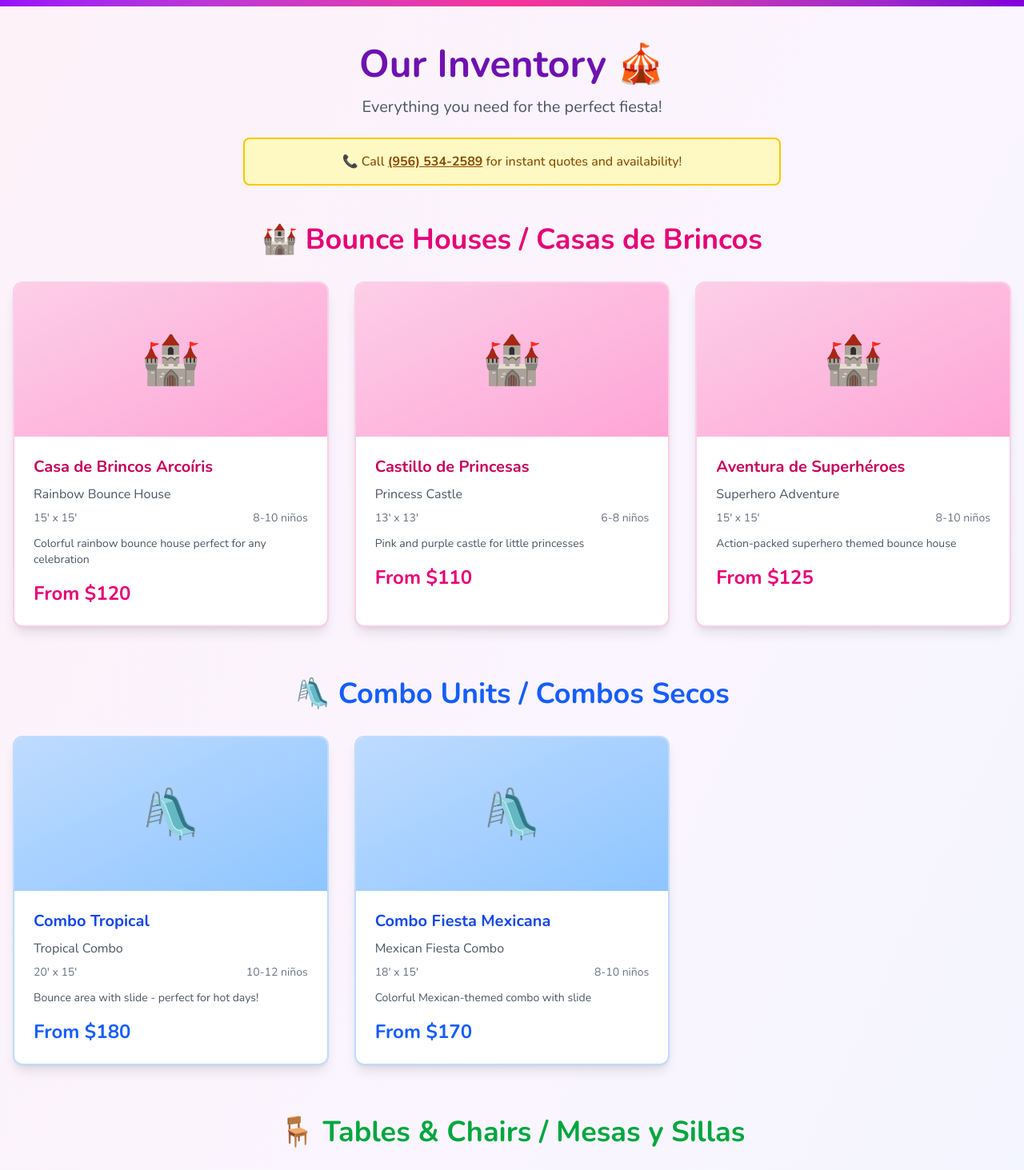
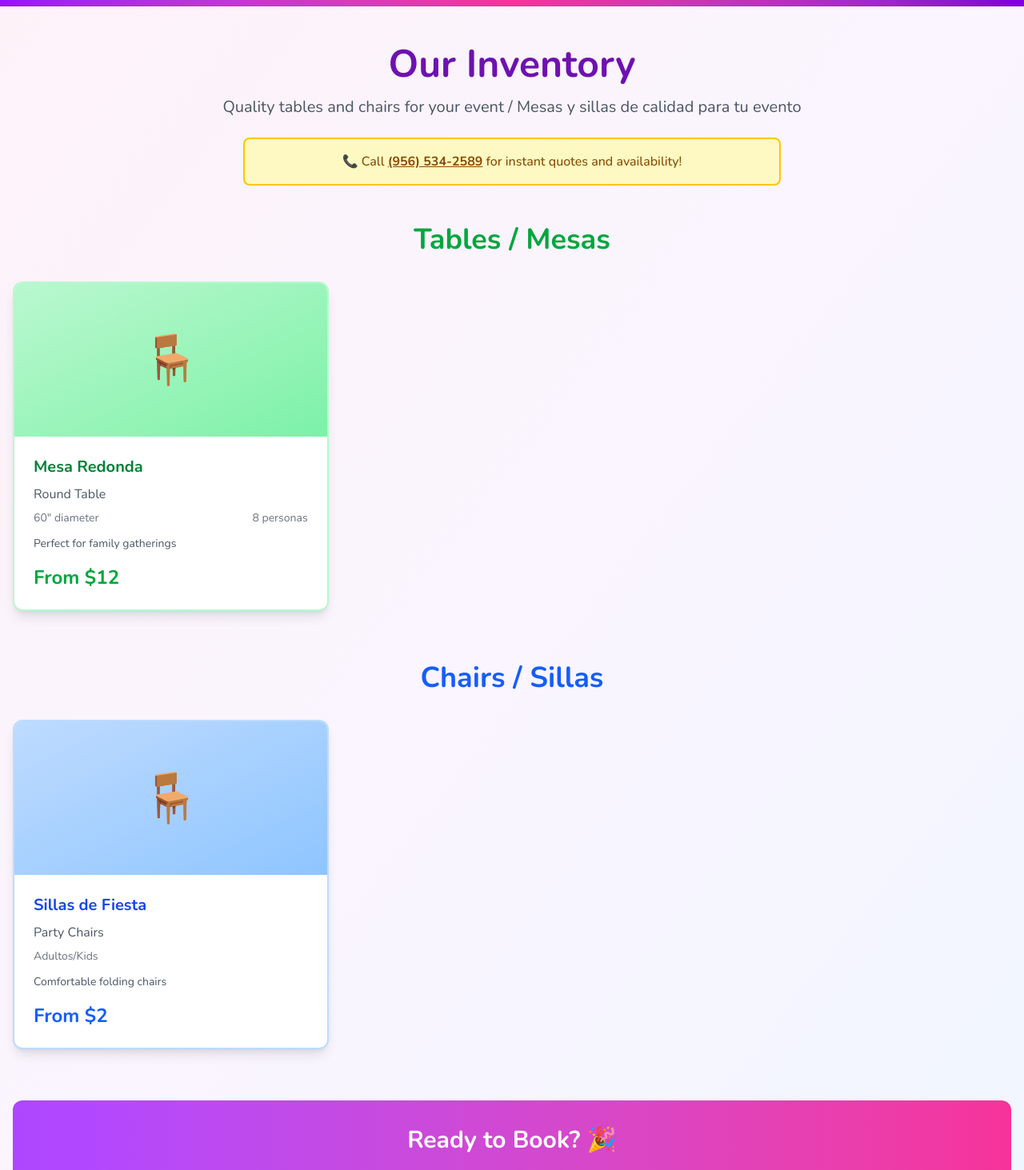
Before and after one commit to rosendot/rosendo_party_rentals_website, a Next.js app in the folder frontend/: page /inventory in a window 1280 px wide. Shown: the part 80-1543 px from the top of the page at 80% size. Built offline with nearby package versions, Linux system fonts and the light colour scheme.

Commit message:
Simplify inventory to tables and chairs only
Remove bounce houses, combos, and add-ons from inventory. Update inventory data structure and both inventory and rental-info pages to focus exclusively on table and chair rentals. Adjust pricing, setup requirements, and safety information accordingly.

```diff
--- a/frontend/src/app/inventory/page.tsx
+++ b/frontend/src/app/inventory/page.tsx
@@ -8,10 +8,10 @@ export default function Inventory() {
                 {/* Header */}
                 <div className="text-center mb-12">
                     <h1 className="text-5xl font-bold text-purple-800 mb-4">
-                        Our Inventory 🎪
+                        Our Inventory
                     </h1>
                     <p className="text-xl text-gray-600 mb-6">
-                        Everything you need for the perfect fiesta!
+                        Quality tables and chairs for your event / Mesas y sillas de calidad para tu evento
                     </p>
                     <div className="bg-yellow-100 border-2 border-yellow-400 rounded-lg p-4 max-w-2xl mx-auto">
                         <p className="text-yellow-800 font-medium">
@@ -20,73 +20,13 @@ export default function Inventory() {
                     </div>
                 </div>
 
-                {/* Bounce Houses */}
+                {/* Tables */}
                 <section className="mb-16">
-                    <h2 className="text-4xl font-bold text-pink-600 mb-8 text-center">
-                        🏰 Bounce Houses / Casas de Brincos
+                    <h2 className="text-4xl font-bold text-green-600 mb-8 text-center">
+                        Tables / Mesas
                     </h2>
                     <div className="grid md:grid-cols-2 lg:grid-cols-3 gap-8">
-                        {inventoryData.bounceHouses.map((item) => (
-                            <div key={item.id} className="bg-white rounded-xl shadow-lg hover:shadow-xl transition-all transform hover:scale-105 overflow-hidden border-2 border-pink-200">
-                                <div className="h-48 bg-gradient-to-br from-pink-200 to-pink-300 flex items-center justify-center">
-                                    <span className="text-6xl">🏰</span>
-                                </div>
-                                <div className="p-6">
-                                    <h3 className="text-xl font-bold text-pink-700 mb-2">
-                                        {item.name}
-                                    </h3>
-                                    <p className="text-gray-600 mb-2">{item.englishName}</p>
-                                    <div className="flex justify-between items-center mb-3">
-                                        <span className="text-sm text-gray-500">{item.size}</span>
-                                        <span className="text-sm text-gray-500">{item.capacity}</span>
-                                    </div>
-                                    <p className="text-sm text-gray-600 mb-4">{item.description}</p>
-                                    <div className="text-2xl font-bold text-pink-600">
-                                        From ${item.priceFrom}
-                                    </div>
-                                </div>
-                            </div>
-                        ))}
-                    </div>
-                </section>
-
-                {/* Combo Units */}
-                <section className="mb-16">
-                    <h2 className="text-4xl font-bold text-blue-600 mb-8 text-center">
-                        🛝 Combo Units / Combos Secos
-                    </h2>
-                    <div className="grid md:grid-cols-2 lg:grid-cols-3 gap-8">
-                        {inventoryData.combos.map((item) => (
-                            <div key={item.id} className="bg-white rounded-xl shadow-lg hover:shadow-xl transition-all transform hover:scale-105 overflow-hidden border-2 border-blue-200">
-                                <div className="h-48 bg-gradient-to-br from-blue-200 to-blue-300 flex items-center justify-center">
-                                    <span className="text-6xl">🛝</span>
-                                </div>
-                                <div className="p-6">
-                                    <h3 className="text-xl font-bold text-blue-700 mb-2">
-                                        {item.name}
-                                    </h3>
-                                    <p className="text-gray-600 mb-2">{item.englishName}</p>
-                                    <div className="flex justify-between items-center mb-3">
-                                        <span className="text-sm text-gray-500">{item.size}</span>
-                                        <span className="text-sm text-gray-500">{item.capacity}</span>
-                                    </div>
-                                    <p className="text-sm text-gray-600 mb-4">{item.description}</p>
-                                    <div className="text-2xl font-bold text-blue-600">
-                                        From ${item.priceFrom}
-                                    </div>
-                                </div>
-                            </div>
-                        ))}
-                    </div>
-                </section>
-
-                {/* Tables & Chairs */}
-                <section className="mb-16">
-                    <h2 className="text-4xl font-bold text-green-600 mb-8 text-center">
-                        🪑 Tables & Chairs / Mesas y Sillas
-                    </h2>
-                    <div className="grid md:grid-cols-2 lg:grid-cols-3 gap-8">
-                        {inventoryData.tablesChairs.map((item) => (
+                        {inventoryData.tables.map((item) => (
                             <div key={item.id} className="bg-white rounded-xl shadow-lg hover:shadow-xl transition-all transform hover:scale-105 overflow-hidden border-2 border-green-200">
                                 <div className="h-48 bg-gradient-to-br from-green-200 to-green-300 flex items-center justify-center">
                                     <span className="text-6xl">🪑</span>
@@ -110,24 +50,27 @@ export default function Inventory() {
                     </div>
                 </section>
 
-                {/* Add-ons */}
+                {/* Chairs */}
                 <section className="mb-16">
-                    <h2 className="text-4xl font-bold text-yellow-600 mb-8 text-center">
-                        🍿 Party Add-ons / Extras de Fiesta
+                    <h2 className="text-4xl font-bold text-blue-600 mb-8 text-center">
+                        Chairs / Sillas
                     </h2>
                     <div className="grid md:grid-cols-2 lg:grid-cols-3 gap-8">
-                        {inventoryData.addOns.map((item) => (
-                            <div key={item.id} className="bg-white rounded-xl shadow-lg hover:shadow-xl transition-all transform hover:scale-105 overflow-hidden border-2 border-yellow-200">
-                                <div className="h-48 bg-gradient-to-br from-yellow-200 to-yellow-300 flex items-center justify-center">
-                                    <span className="text-6xl">🍿</span>
+                        {inventoryData.chairs.map((item) => (
+                            <div key={item.id} className="bg-white rounded-xl shadow-lg hover:shadow-xl transition-all transform hover:scale-105 overflow-hidden border-2 border-blue-200">
+                                <div className="h-48 bg-gradient-to-br from-blue-200 to-blue-300 flex items-center justify-center">
+                                    <span className="text-6xl">🪑</span>
                                 </div>
                                 <div className="p-6">
-                                    <h3 className="text-xl font-bold text-yellow-700 mb-2">
+                                    <h3 className="text-xl font-bold text-blue-700 mb-2">
                                         {item.name}
                                     </h3>
                                     <p className="text-gray-600 mb-2">{item.englishName}</p>
+                                    <div className="flex justify-between items-center mb-3">
+                                        <span className="text-sm text-gray-500">{item.capacity}</span>
+                                    </div>
                                     <p className="text-sm text-gray-600 mb-4">{item.description}</p>
-                                    <div className="text-2xl font-bold text-yellow-600">
+                                    <div className="text-2xl font-bold text-blue-600">
                                         From ${item.priceFrom}
                                     </div>
                                 </div>
--- a/frontend/src/app/rental-info/page.tsx
+++ b/frontend/src/app/rental-info/page.tsx
@@ -26,57 +26,25 @@ export default function RentalInfo() {
 
                             <div className="space-y-4">
                                 <div className="border-b border-green-100 pb-4">
-                                    <h3 className="text-xl font-bold text-green-600 mb-2">🏰 Bounce Houses</h3>
+                                    <h3 className="text-xl font-bold text-green-600 mb-2">🪑 Tables / Mesas</h3>
                                     <div className="flex justify-between">
-                                        <span>Standard (13x13)</span>
-                                        <span className="font-bold">$110 - $125</span>
-                                    </div>
-                                    <div className="flex justify-between">
-                                        <span>Large (15x15)</span>
-                                        <span className="font-bold">$120 - $140</span>
-                                    </div>
-                                </div>
-
-                                <div className="border-b border-green-100 pb-4">
-                                    <h3 className="text-xl font-bold text-green-600 mb-2">🛝 Combo Units</h3>
-                                    <div className="flex justify-between">
-                                        <span>Dry Combos</span>
-                                        <span className="font-bold">$170 - $200</span>
-                                    </div>
-                                    <div className="flex justify-between">
-                                        <span>Large Combos</span>
-                                        <span className="font-bold">$180 - $220</span>
-                                    </div>
-                                </div>
-
-                                <div className="border-b border-green-100 pb-4">
-                                    <h3 className="text-xl font-bold text-green-600 mb-2">🪑 Tables & Chairs</h3>
-                                    <div className="flex justify-between">
-                                        <span>Round Tables (60")</span>
+                                        <span>Round Tables (60") / Mesas Redondas</span>
                                         <span className="font-bold">$12 each</span>
-                                    </div>
-                                    <div className="flex justify-between">
-                                        <span>Folding Chairs</span>
-                                        <span className="font-bold">$2 each</span>
                                     </div>
                                 </div>
 
                                 <div>
-                                    <h3 className="text-xl font-bold text-green-600 mb-2">🍿 Concessions</h3>
+                                    <h3 className="text-xl font-bold text-green-600 mb-2">🪑 Chairs / Sillas</h3>
                                     <div className="flex justify-between">
-                                        <span>Popcorn Machine</span>
-                                        <span className="font-bold">$40 + supplies</span>
-                                    </div>
-                                    <div className="flex justify-between">
-                                        <span>Snow Cone Machine</span>
-                                        <span className="font-bold">$45 + supplies</span>
+                                        <span>Folding Chairs / Sillas Plegables</span>
+                                        <span className="font-bold">$2 each</span>
                                     </div>
                                 </div>
                             </div>
 
                             <div className="mt-6 bg-yellow-50 p-4 rounded-lg border border-yellow-300">
                                 <p className="text-yellow-800 text-sm font-medium">
-                                    💡 <strong>Package Deals Available!</strong> Save money by combining multiple items.
+                                    💡 <strong>Package Deals Available!</strong> Save money by renting multiple tables and chairs together.
                                 </p>
                             </div>
                         </div>
@@ -149,56 +117,56 @@ export default function RentalInfo() {
                                 </div>
 
                                 <div>
-                                    <h3 className="text-xl font-bold text-purple-600 mb-3">🛡️ Safety & Supervision</h3>
+                                    <h3 className="text-xl font-bold text-purple-600 mb-3">🛡️ Care & Safety</h3>
                                     <ul className="space-y-2 text-gray-700">
-                                        <li>• Adult supervision required at all times</li>
-                                        <li>• No shoes, glasses, or sharp objects in bounce houses</li>
-                                        <li>• Age/weight limits strictly enforced</li>
+                                        <li>• Please use tables and chairs as intended</li>
+                                        <li>• Do not stand on tables or chairs</li>
+                                        <li>• Maximum weight capacity: 250 lbs per chair</li>
                                         <li>• Customer responsible for any damages</li>
-                                        <li>• We provide safety rules with each rental</li>
+                                        <li>• Report any issues immediately</li>
                                     </ul>
                                 </div>
                             </div>
                         </div>
 
-                        {/* Weather & Setup */}
+                        {/* Setup & Delivery */}
                         <div className="bg-white p-8 rounded-xl shadow-lg border-2 border-orange-200">
                             <h2 className="text-3xl font-bold text-orange-700 mb-6 flex items-center">
-                                <span className="mr-3">🌤️</span>
-                                Weather & Setup / Clima y Instalación
+                                <span className="mr-3">🚚</span>
+                                Setup & Delivery / Instalación y Entrega
                             </h2>
 
                             <div className="space-y-6">
                                 <div>
-                                    <h3 className="text-xl font-bold text-orange-600 mb-3">☀️ Weather Policy</h3>
+                                    <h3 className="text-xl font-bold text-orange-600 mb-3">🏠 Delivery Requirements</h3>
                                     <ul className="space-y-2 text-gray-700">
-                                        <li>• Light rain: Events can continue (covered areas)</li>
-                                        <li>• Heavy rain/storms: Free rescheduling available</li>
-                                        <li>• Lightning: Immediate shutdown for safety</li>
-                                        <li>• Wind over 25 mph: Units must be deflated</li>
-                                        <li>• We monitor weather and will contact you</li>
-                                    </ul>
-                                </div>
-
-                                <div>
-                                    <h3 className="text-xl font-bold text-orange-600 mb-3">🏠 Setup Requirements</h3>
-                                    <ul className="space-y-2 text-gray-700">
-                                        <li>• Level ground with 3ft clearance on all sides</li>
-                                        <li>• Access to electrical outlet within 100ft</li>
-                                        <li>• Clear path for delivery (gates, doors)</li>
-                                        <li>• No sprinkler systems in setup area</li>
-                                        <li>• We provide extension cords and stakes</li>
+                                        <li>• Clear path for delivery (gates, doors, walkways)</li>
+                                        <li>• Access to setup area for unloading</li>
+                                        <li>• Someone must be present for delivery and pickup</li>
+                                        <li>• Notify us of any stairs or difficult access</li>
+                                        <li>• We handle all setup and breakdown</li>
                                     </ul>
                                 </div>
 
                                 <div>
                                     <h3 className="text-xl font-bold text-orange-600 mb-3">📏 Space Requirements</h3>
                                     <ul className="space-y-2 text-gray-700">
-                                        <li>• 13x13 Bounce House: 16x16 space minimum</li>
-                                        <li>• 15x15 Bounce House: 18x18 space minimum</li>
-                                        <li>• Combo Units: 23x18 space minimum</li>
-                                        <li>• Tables: 8ft diameter clear space each</li>
-                                        <li>• Ask us to help measure your space!</li>
+                                        <li>• Round Tables (60"): 8ft diameter clear space each</li>
+                                        <li>• Chairs: Allow 2-3 feet per chair</li>
+                                        <li>• Indoor or outdoor setup available</li>
+                                        <li>• We recommend measuring your space beforehand</li>
+                                        <li>• Call us to help plan your layout!</li>
+                                    </ul>
+                                </div>
+
+                                <div>
+                                    <h3 className="text-xl font-bold text-orange-600 mb-3">⚡ Setup Details</h3>
+                                    <ul className="space-y-2 text-gray-700">
+                                        <li>• Tables and chairs arrive clean and ready to use</li>
+                                        <li>• We set up at your preferred location</li>
+                                        <li>• Setup typically takes 15-30 minutes</li>
+                                        <li>• Pickup scheduled after your event ends</li>
+                                        <li>• No cleaning required - we handle it all!</li>
                                     </ul>
                                 </div>
                             </div>
@@ -235,13 +203,13 @@ export default function RentalInfo() {
                     <div className="bg-red-100 border-2 border-red-300 p-6 rounded-xl">
                         <h4 className="text-xl font-bold text-red-700 mb-3 flex items-center">
                             <span className="mr-2">⚠️</span>
-                            Important Safety Notes
+                            Important Care Notes
                         </h4>
                         <ul className="text-red-600 space-y-1 text-sm">
-                            <li>• No food, drinks, or gum in bounce houses</li>
-                            <li>• Separate smaller kids from bigger kids</li>
-                            <li>• Maximum occupancy limits must be followed</li>
-                            <li>• Adult must supervise at all times</li>
+                            <li>• Use tables and chairs as intended only</li>
+                            <li>• Do not drag furniture on rough surfaces</li>
+                            <li>• Keep away from open flames or heat sources</li>
+                            <li>• Maximum weight capacity: 250 lbs per chair</li>
                             <li>• Report any damage immediately</li>
                         </ul>
                     </div>
@@ -253,10 +221,10 @@ export default function RentalInfo() {
                         </h4>
                         <ul className="text-green-600 space-y-1 text-sm">
                             <li>• Professional delivery and setup</li>
-                            <li>• Extension cords and blowers</li>
-                            <li>• Stakes or sandbags for anchoring</li>
-                            <li>• Safety instructions and rules</li>
+                            <li>• Clean, sanitized tables and chairs</li>
+                            <li>• Setup at your preferred location</li>
                             <li>• Pickup and breakdown service</li>
+                            <li>• No cleaning required from you</li>
                         </ul>
                     </div>
                 </div>
--- a/frontend/src/data/inventory.json
+++ b/frontend/src/data/inventory.json
@@ -1,71 +1,7 @@
 {
-    "bounceHouses": [
+    "chairs": [
         {
-            "id": "bh001",
-            "name": "Casa de Brincos Arcoíris",
-            "englishName": "Rainbow Bounce House",
-            "size": "15' x 15'",
-            "capacity": "8-10 niños",
-            "priceFrom": 120,
-            "image": "/images/rainbow-bounce.jpg",
-            "description": "Colorful rainbow bounce house perfect for any celebration"
-        },
-        {
-            "id": "bh002",
-            "name": "Castillo de Princesas",
-            "englishName": "Princess Castle",
-            "size": "13' x 13'",
-            "capacity": "6-8 niños",
-            "priceFrom": 110,
-            "image": "/images/princess-castle.jpg",
-            "description": "Pink and purple castle for little princesses"
-        },
-        {
-            "id": "bh003",
-            "name": "Aventura de Superhéroes",
-            "englishName": "Superhero Adventure",
-            "size": "15' x 15'",
-            "capacity": "8-10 niños",
-            "priceFrom": 125,
-            "image": "/images/superhero-bounce.jpg",
-            "description": "Action-packed superhero themed bounce house"
-        }
-    ],
-    "combos": [
-        {
-            "id": "cb001",
-            "name": "Combo Tropical",
-            "englishName": "Tropical Combo",
-            "size": "20' x 15'",
-            "capacity": "10-12 niños",
-            "priceFrom": 180,
-            "image": "/images/tropical-combo.jpg",
-            "description": "Bounce area with slide - perfect for hot days!"
-        },
-        {
-            "id": "cb002",
-            "name": "Combo Fiesta Mexicana",
-            "englishName": "Mexican Fiesta Combo",
-            "size": "18' x 15'",
-            "capacity": "8-10 niños",
-            "priceFrom": 170,
-            "image": "/images/fiesta-combo.jpg",
-            "description": "Colorful Mexican-themed combo with slide"
-        }
-    ],
-    "tablesChairs": [
-        {
-            "id": "tc001",
-            "name": "Mesa Redonda",
-            "englishName": "Round Table",
-            "size": "60\" diameter",
-            "capacity": "8 personas",
-            "priceFrom": 12,
-            "image": "/images/round-table.jpg",
-            "description": "Perfect for family gatherings"
-        },
-        {
-            "id": "tc002",
+            "id": "ch001",
             "name": "Sillas de Fiesta",
             "englishName": "Party Chairs",
             "capacity": "Adultos/Kids",
@@ -74,22 +10,16 @@
             "description": "Comfortable folding chairs"
         }
     ],
-    "addOns": [
+    "tables": [
         {
-            "id": "ao001",
-            "name": "Máquina de Raspas",
-            "englishName": "Snow Cone Machine",
-            "priceFrom": 45,
-            "image": "/images/snow-cone.jpg",
-            "description": "Cool treats for hot days!"
-        },
-        {
-            "id": "ao002",
-            "name": "Máquina de Palomitas",
-            "englishName": "Popcorn Machine",
-            "priceFrom": 40,
-            "image": "/images/popcorn.jpg",
-            "description": "Fresh popcorn for your party"
+            "id": "tb001",
+            "name": "Mesa Redonda",
+            "englishName": "Round Table",
+            "size": "60\" diameter",
+            "capacity": "8 personas",
+            "priceFrom": 12,
+            "image": "/images/round-table.jpg",
+            "description": "Perfect for family gatherings"
         }
     ]
 }
```
